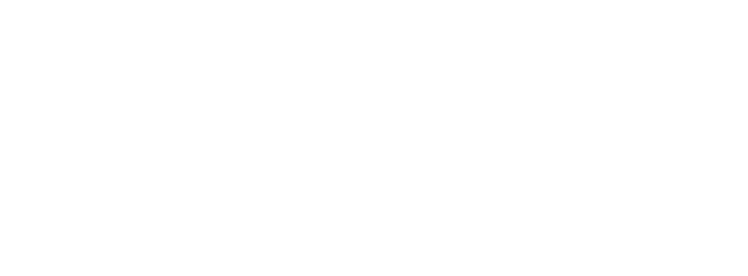
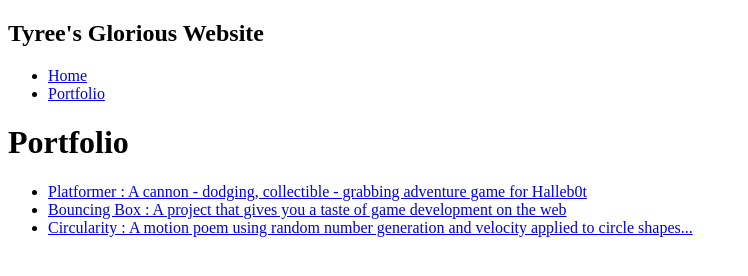
Before and after one commit to tyree1700/tyree1700.github.io, a plain HTML site: page portfolio.html in a window 1280 px wide. Shown: the whole page, without its empty margins (0-748 px from the left). Drawn offline with Linux system fonts and the light colour scheme.

Commit message:
add index.html and css files

```diff
--- a/portfolio.html
+++ b/portfolio.html
@@ -1,11 +1,33 @@
 <!DOCTYPE HTML>
 <html>
-    <head>
-    </head>
 
-    <body>
-      <div id="all-contents">
+<head>
+  <title>Tyree's Glorious Website</title>
+</head>
 
+<body>
+  <div id="all-contents">
+    <nav>
+      <h1>Tyree's Glorious Website</h1>
+      <ul id="nav-ul">
+        <li class="nav-li">
+          <a class="nav-a" href="index.html">Home</a>
+        </li>
+        <li class="nav-li">
+          <a class="nav-a" href="portfolio.html">Portfolio</a>
+        </li>
+      </ul>
+    </nav>
+    <main>
+      <div class="content">
+        <h1>Portfolio</h1>
+        <ul id="portfolio">
+          <li><a href="projects/platformer/">Platformer : A cannon - dodging, collectible - grabbing adventure game for Halleb0t</a></li>
+          <li><a href="projects/bouncing-box/">Bouncing Box : A project that gives you a taste of game development on the web </a></li>
+          <li><a href="projects/circularity/">Circularity : A motion poem using random number generation and velocity applied to circle shapes...</a></li>
+        </ul>
       </div>
-    </body>
+    </main>
+</body>
+
 </html>
--- a/style.css
+++ b/style.css
@@ -62,3 +62,29 @@
    h2, h3 {
        margin: 0px;
    }
+
+         /* portfolio styles */
+         .content h1 {
+            color: black;
+        }
+
+        #portfolio {
+            list-style-type: none;
+            padding-left: 0;
+        }
+
+        #portfolio li {
+            background: #fff;
+            padding: 10px;
+            border-radius: 10px;
+            margin-bottom: 10px;
+        }
+
+        #portfolio li:hover {
+            background: #c15621;
+        }
+
+        #portfolio a {
+            text-decoration: none;
+            color: #252525;
+        }
```
Also changed, not shown: index.html (+15 -14 lines).
